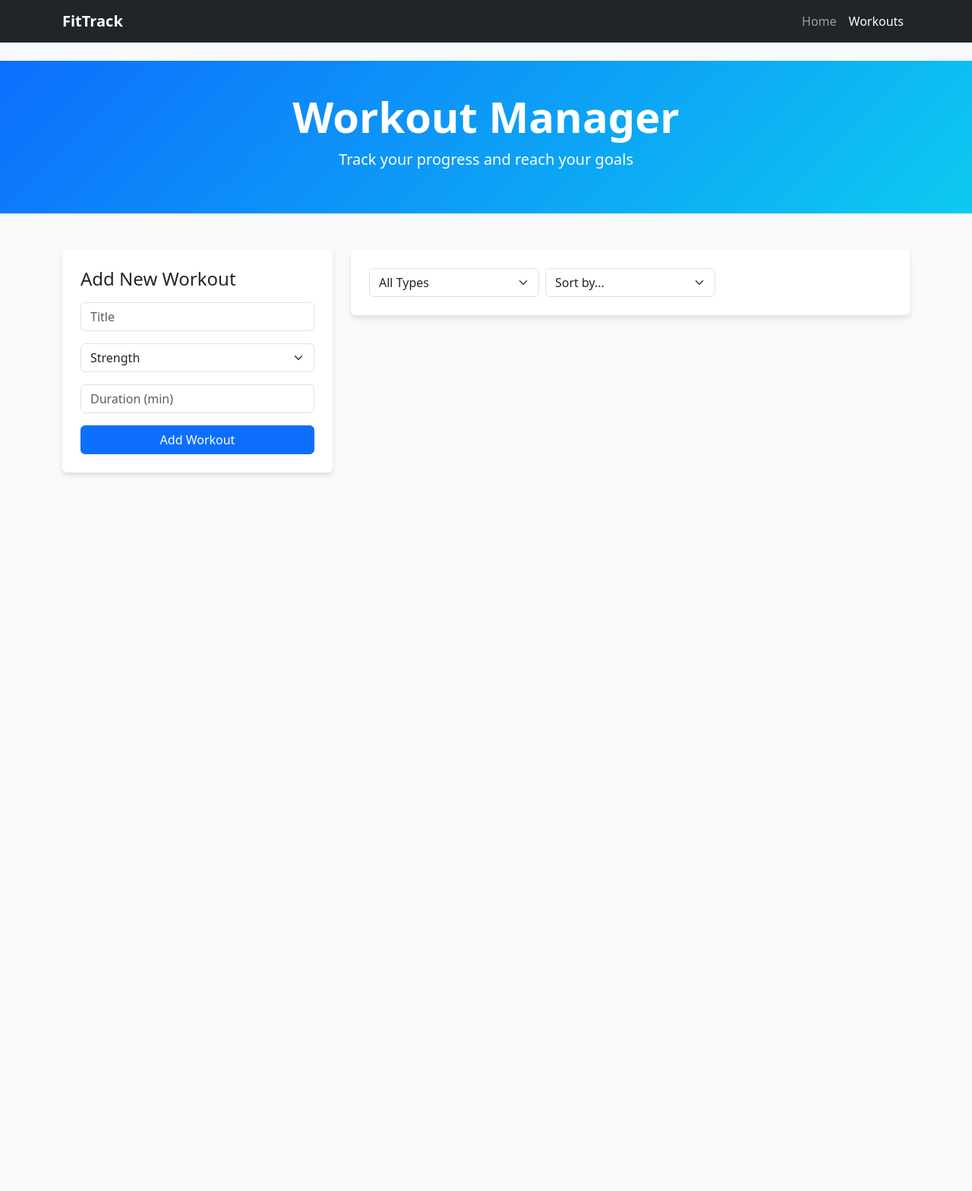
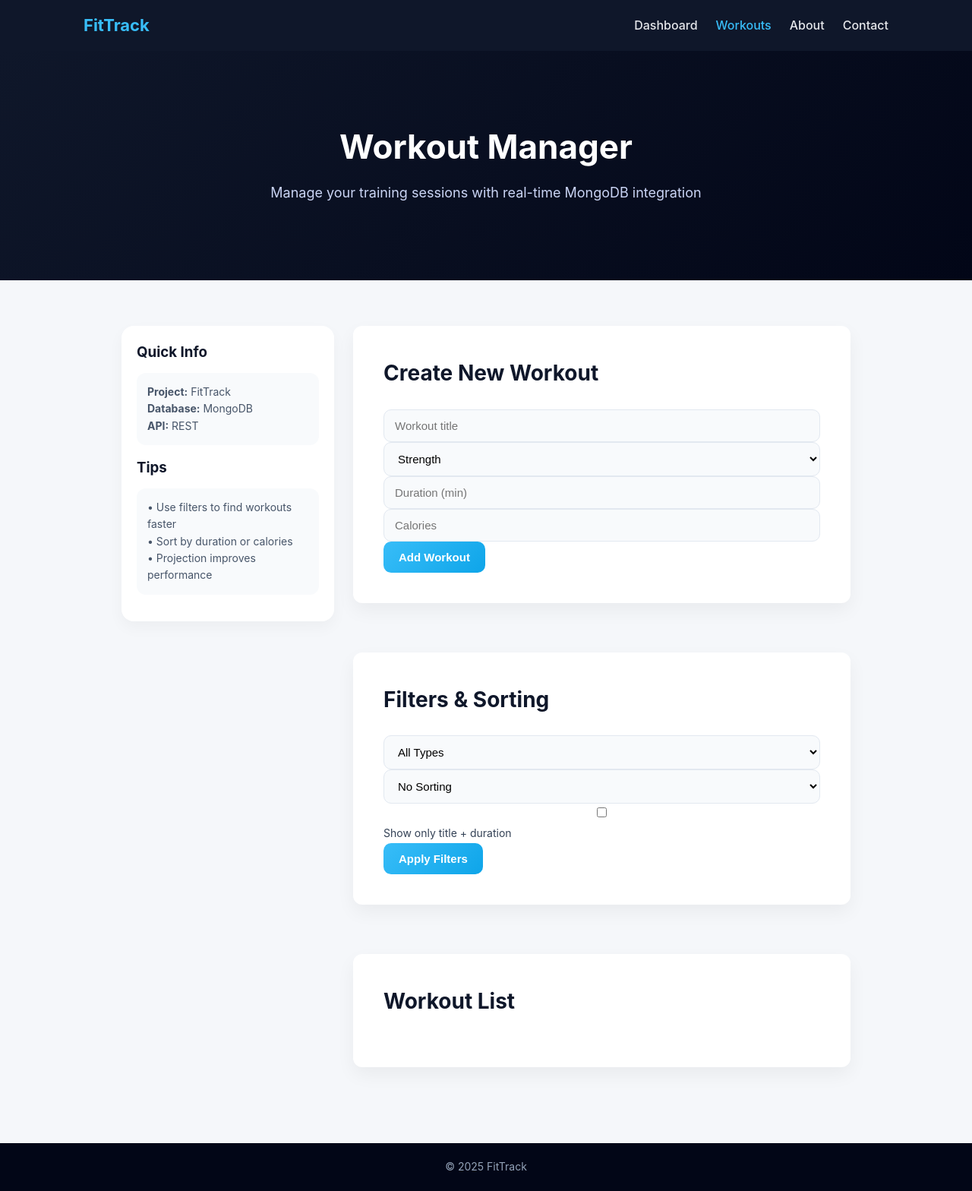
Before and after one commit to Dwardyvennik/Backend-final-project-fittrakker, a website: page views/workouts.html in a window 1280 px wide. Shown: the whole page at 76% size. Before the commit the page ends 800 px from the top, so only its background shows below. Drawn offline with nearby package versions, Linux system fonts and the light colour scheme; no server answers.

Commit message:
Change html files

```diff
--- a/public/styles.css
+++ b/public/styles.css
@@ -157,3 +157,174 @@ body {
 .back-home:hover {
     text-decoration: underline;
 }
+/* ---------- FORMS UI ---------- */
+
+input, select {
+  width: 100%;
+  padding: 12px 14px;
+  border-radius: 10px;
+  border: 1px solid #e2e8f0;
+  font-size: 15px;
+  outline: none;
+  background-color: #f8fafc;
+  transition: all 0.2s ease;
+}
+
+input:focus,
+select:focus {
+  border-color: #38bdf8;
+  background-color: #ffffff;
+  box-shadow: 0 0 0 3px rgba(56, 189, 248, 0.15);
+}
+
+/* Buttons */
+
+button {
+  background: linear-gradient(135deg, #38bdf8, #0ea5e9);
+  color: white;
+  border: none;
+  padding: 12px 20px;
+  border-radius: 10px;
+  font-size: 15px;
+  font-weight: 600;
+  cursor: pointer;
+  transition: all 0.2s ease;
+}
+
+button:hover {
+  transform: translateY(-1px);
+  box-shadow: 0 8px 20px rgba(14, 165, 233, 0.3);
+}
+
+button:active {
+  transform: scale(0.97);
+}
+
+/* Section titles spacing */
+
+.section h2 {
+  margin-bottom: 25px;
+}
+
+/* Workout cards */
+
+#workoutsList div {
+  background: #f8fafc;
+  border-radius: 14px;
+  padding: 18px;
+  box-shadow: 0 6px 16px rgba(0, 0, 0, 0.04);
+  transition: all 0.2s ease;
+}
+
+#workoutsList div:hover {
+  transform: translateY(-3px);
+  box-shadow: 0 12px 28px rgba(0, 0, 0, 0.08);
+}
+
+/* Card text */
+
+#workoutsList h3 {
+  color: #0f172a;
+  margin-bottom: 10px;
+}
+
+#workoutsList p {
+  font-size: 14px;
+  color: #475569;
+  margin-bottom: 6px;
+}
+
+/* Delete button style */
+
+#workoutsList button {
+  background: #ef4444;
+  margin-top: 10px;
+}
+
+#workoutsList button:hover {
+  background: #dc2626;
+}
+
+/* Checkbox alignment */
+
+.section label {
+  font-size: 14px;
+  color: #334155;
+}
+
+/* Mobile fixes */
+
+@media (max-width: 600px) {
+
+  button {
+    width: 100%;
+  }
+
+  input, select {
+    font-size: 14px;
+  }
+
+}
+/* ---------- DASHBOARD LAYOUT ---------- */
+
+.dashboard-layout {
+  display: grid;
+  grid-template-columns: 280px 1fr;
+  gap: 25px;
+  align-items: flex-start;
+}
+
+/* Sidebar */
+
+.dashboard-sidebar {
+  background: #ffffff;
+  padding: 20px;
+  border-radius: 16px;
+  box-shadow: 0 8px 20px rgba(0,0,0,0.04);
+  position: sticky;
+  top: 100px;
+}
+
+.dashboard-sidebar h3 {
+  margin-bottom: 12px;
+  color: #0f172a;
+}
+
+.info-card {
+  background: #f8fafc;
+  padding: 14px;
+  border-radius: 12px;
+  margin-bottom: 15px;
+  font-size: 14px;
+  color: #475569;
+}
+
+/* Content */
+
+.dashboard-content {
+  display: flex;
+  flex-direction: column;
+  gap: 25px;
+}
+
+/* Active nav link */
+
+.active-link {
+  color: #38bdf8 !important;
+  font-weight: 600;
+}
+
+/* Mobile layout */
+
+@media (max-width: 900px) {
+
+  .dashboard-layout {
+    grid-template-columns: 1fr;
+  }
+
+  .dashboard-sidebar {
+    position: relative;
+    top: 0;
+  }
+
+}
--- a/server.js
+++ b/server.js
@@ -15,7 +15,6 @@ app.use((req, res, next) => {
   console.log(`${new Date().toISOString()} - ${req.method} ${req.url}`);
   next();
 });
-
 app.use(express.static("public"));
 
 app.use("/api/workouts", workoutsRoutes);
--- a/views/workouts.html
+++ b/views/workouts.html
@@ -2,199 +2,234 @@
 <html lang="en">
 <head>
   <meta charset="UTF-8">
-  <meta name="viewport" content="width=device-width, initial-scale=1.0">
   <title>Workout Manager — FitTrack</title>
-  <link href="https://cdn.jsdelivr.net/npm/bootstrap@5.3.0/dist/css/bootstrap.min.css" rel="stylesheet">
-  <style>
-    body { background-color: #f8f9fa; }
-    .navbar { background-color: #212529; }
-    .card { border: none; box-shadow: 0 4px 6px rgba(0,0,0,0.1); }
-    .hero { background: linear-gradient(135deg, #0d6efd, #0dcaf0); color: white; padding: 40px 0; }
-  </style>
+  <link rel="stylesheet" href="/styles.css">
 </head>
 <body>
 
-<nav class="navbar navbar-expand-lg navbar-dark mb-4">
-  <div class="container">
-    <a class="navbar-brand fw-bold" href="/">FitTrack</a>
-    <div class="navbar-nav">
-      <a class="nav-link" href="/">Home</a>
-      <a class="nav-link active" href="/workouts">Workouts</a>
-    </div>
-  </div>
-</nav>
+<header class="navbar">
+  <div class="nav-container">
 
-<header class="hero text-center mb-5">
-  <div class="container">
-    <h1 class="display-4 fw-bold">Workout Manager</h1>
-    <p class="lead">Track your progress and reach your goals</p>
+    <div class="logo">FitTrack</div>
+
+    <ul class="nav-links">
+      <li><a href="/">Dashboard</a></li>
+      <li><a href="/workouts" class="active-link">Workouts</a></li>
+      <li><a href="/about">About</a></li>
+      <li><a href="/contact">Contact</a></li>
+    </ul>
+
   </div>
 </header>
 
-<main class="container">
-  <div class="row g-4">
-    <div class="col-lg-4">
-      <div class="card p-4">
-        <h4 class="mb-3">Add New Workout</h4>
-        <div class="mb-3">
-          <input type="text" id="titleInput" class="form-control" placeholder="Title">
+<section class="hero">
+  <div class="hero-content">
+    <h1>Workout Manager</h1>
+    <p>Manage your training sessions with real-time MongoDB integration</p>
   </div>
-        <div class="mb-3">
-          <select id="typeInput" class="form-select">
+</section>
+
+
+<main class="main-content">
+
+  <div class="dashboard-layout">
+
+    <!-- SIDEBAR -->
+    <aside class="dashboard-sidebar">
+
+      <h3>Quick Info</h3>
+
+      <div class="info-card">
+        <p><strong>Project:</strong> FitTrack</p>
+        <p><strong>Database:</strong> MongoDB</p>
+        <p><strong>API:</strong> REST</p>
+      </div>
+
+      <h3>Tips</h3>
+
+      <div class="info-card">
+        <p>• Use filters to find workouts faster</p>
+        <p>• Sort by duration or calories</p>
+        <p>• Projection improves performance</p>
+      </div>
+
+    </aside>
+
+
+    <!-- CONTENT -->
+    <div class="dashboard-content">
+
+      <!-- CREATE -->
+      <section class="section">
+
+        <h2>Create New Workout</h2>
+
+        <div class="form-grid">
+
+          <input type="text" id="titleInput" placeholder="Workout title">
+
+          <select id="typeInput">
             <option value="strength">Strength</option>
-            <option value="stamina">Stamina</option>
+            <option value="cardio">Cardio</option>
             <option value="yoga">Yoga</option>
           </select>
-        </div>
-        <div class="mb-3">
-          <input type="number" id="durationInput" class="form-control" placeholder="Duration (min)">
-        </div>
-        <button onclick="createWorkout()" class="btn btn-primary w-100">Add Workout</button>
-      </div>
+
+          <input type="number" id="durationInput" placeholder="Duration (min)">
+
+          <input type="number" id="caloriesInput" placeholder="Calories">
+
         </div>
 
-    <div class="col-lg-8">
-      <div class="card p-4 mb-4">
-        <div class="row g-2">
-          <div class="col-md-4">
-            <select id="typeFilter" class="form-select" onchange="loadWorkouts()">
+        <button onclick="createWorkout()">Add Workout</button>
+
+      </section>
+
+
+      <!-- FILTERS -->
+      <section class="section">
+
+        <h2>Filters & Sorting</h2>
+
+        <div class="form-grid">
+
+          <select id="typeFilter">
             <option value="">All Types</option>
             <option value="strength">Strength</option>
-              <option value="stamina">Stamina</option>
+            <option value="cardio">Cardio</option>
             <option value="yoga">Yoga</option>
           </select>
-          </div>
-          <div class="col-md-4">
-            <select id="sortSelect" class="form-select" onchange="loadWorkouts()">
-              <option value="">Sort by...</option>
-              <option value="duration">Duration</option>
+
+          <select id="sortSelect">
+            <option value="">No Sorting</option>
+            <option value="duration">Sort by Duration</option>
+            <option value="calories">Sort by Calories</option>
           </select>
-          </div>
-        </div>
+
+          <label class="checkbox-row">
+            <input type="checkbox" id="projectionCheck">
+            Show only title + duration
+          </label>
+
         </div>
 
-      <div id="workoutsList" class="row row-cols-1 g-3">
+        <button onclick="loadWorkouts()">Apply Filters</button>
+
+      </section>
+
+
+      <!-- LIST -->
+      <section class="section">
+
+        <h2>Workout List</h2>
+
+        <div id="workoutsList" class="cards-grid"></div>
+
+      </section>
+
     </div>
+
   </div>
-  </div>
+
 </main>
 
-<div class="modal fade" id="editModal" tabindex="-1">
-  <div class="modal-dialog">
-    <div class="modal-content">
-      <div class="modal-header">
-        <h5 class="modal-title">Edit Workout</h5>
-        <button type="button" class="btn-close" data-bs-dismiss="modal"></button>
-      </div>
-      <div class="modal-body">
-        <input type="hidden" id="editId">
-        <div class="mb-3"><input type="text" id="editTitle" class="form-control"></div>
-        <div class="mb-3">
-          <select id="editType" class="form-select">
-            <option value="strength">Strength</option>
-            <option value="stamina">Stamina</option>
-            <option value="yoga">Yoga</option>
-          </select>
-        </div>
-        <div class="mb-3"><input type="number" id="editDuration" class="form-control"></div>
-      </div>
-      <div class="modal-footer">
-        <button type="button" class="btn btn-secondary" data-bs-dismiss="modal">Cancel</button>
-        <button type="button" onclick="updateWorkout()" class="btn btn-success">Save Changes</button>
-      </div>
-    </div>
-  </div>
-</div>
 
-<script src="https://cdn.jsdelivr.net/npm/bootstrap@5.3.0/dist/js/bootstrap.bundle.min.js"></script>
+<footer class="footer">
+  © 2025 FitTrack
+</footer>
+
+
 <script>
-  let editModal;
-  document.addEventListener('DOMContentLoaded', () => {
-    editModal = new bootstrap.Modal(document.getElementById('editModal'));
-    loadWorkouts();
+
+// CREATE
+async function createWorkout() {
+
+  const title = titleInput.value;
+  const type = typeInput.value;
+  const duration = durationInput.value;
+  const calories = caloriesInput.value;
+
+  if (!title || !duration) {
+    alert("Title and duration are required");
+    return;
+  }
+
+  await fetch("/api/workouts", {
+    method: "POST",
+    headers: { "Content-Type": "application/json" },
+    body: JSON.stringify({
+      title,
+      type,
+      duration: Number(duration),
+      calories: Number(calories)
+    })
   });
 
+  titleInput.value = "";
+  durationInput.value = "";
+  caloriesInput.value = "";
+
+  loadWorkouts();
+}
+
+
+// DELETE
+async function deleteWorkout(id) {
+
+  if (!confirm("Delete this workout?")) return;
+
+  await fetch(`/api/workouts/${id}`, {
+    method: "DELETE"
+  });
+
+  loadWorkouts();
+}
+
+
+// LOAD DATA
 async function loadWorkouts() {
-    const type = document.getElementById("typeFilter").value;
-    const sort = document.getElementById("sortSelect").value;
-    let url = `/api/workouts?type=${type}&sort=${sort}`;
+
+  const type = typeFilter.value;
+  const sort = sortSelect.value;
+  const projection = projectionCheck.checked;
+
+  let url = "/api/workouts?";
+
+  if (type) url += `type=${type}&`;
+  if (sort) url += `sort=${sort}&`;
+  if (projection) url += "fields=title,duration";
 
   const res = await fetch(url);
   const data = await res.json();
+
   const container = document.getElementById("workoutsList");
   container.innerHTML = "";
 
-    data.forEach(w => {
+  if (data.length === 0) {
+    container.innerHTML = "<p>No workouts found.</p>";
+    return;
+  }
+
+  data.forEach(workout => {
+
     const card = document.createElement("div");
-      card.className = "col";
+    card.className = "workout-card";
+
     card.innerHTML = `
-        <div class="card h-100 p-3 border-start border-primary border-4">
-          <div class="d-flex justify-content-between align-items-center">
-            <div>
-              <h5 class="mb-1">${w.title}</h5>
-              <span class="badge bg-secondary">${w.type}</span>
-              <small class="text-muted ms-2">${w.duration} min</small>
-            </div>
-            <div>
-              <button onclick="openEditModal('${w._id}', '${w.title}', '${w.type}', ${w.duration})" class="btn btn-sm btn-outline-warning">Edit</button>
-              <button onclick="deleteWorkout('${w._id}')" class="btn btn-sm btn-outline-danger">Delete</button>
-            </div>
-          </div>
-        </div>
+      <h3>${workout.title}</h3>
+      <p><strong>Type:</strong> ${workout.type || "-"}</p>
+      <p><strong>Duration:</strong> ${workout.duration || "-"} min</p>
+      <p><strong>Calories:</strong> ${workout.calories || "-"}</p>
+      <button onclick="deleteWorkout('${workout._id}')">Delete</button>
     `;
+
     container.appendChild(card);
   });
 }
 
-  function openEditModal(id, title, type, duration) {
-    document.getElementById('editId').value = id;
-    document.getElementById('editTitle').value = title;
-    document.getElementById('editType').value = type;
-    document.getElementById('editDuration').value = duration;
-    editModal.show();
-  }
 
-  // Тот самый PUT запрос
-  async function updateWorkout() {
-    const id = document.getElementById('editId').value;
-    const body = {
-      title: document.getElementById('editTitle').value,
-      type: document.getElementById('editType').value,
-      duration: Number(document.getElementById('editDuration').value)
-    };
+loadWorkouts();
 
-    const res = await fetch(`/api/workouts/${id}`, {
-      method: "PUT",
-      headers: { "Content-Type": "application/json" },
-      body: JSON.stringify(body)
-    });
+</script>
 
-    if (res.ok) {
-      editModal.hide();
-      loadWorkouts();
-    }
-  }
-
-  async function createWorkout() {
-    const body = {
-      title: document.getElementById("titleInput").value,
-      type: document.getElementById("typeInput").value,
-      duration: Number(document.getElementById("durationInput").value)
-    };
-    await fetch("/api/workouts", {
-      method: "POST",
-      headers: { "Content-Type": "application/json" },
-      body: JSON.stringify(body)
-    });
-    loadWorkouts();
-  }
-
-  async function deleteWorkout(id) {
-    if (confirm("Delete this workout?")) {
-      await fetch(`/api/workouts/${id}`, { method: "DELETE" });
-      loadWorkouts();
-    }
-  }
-</script>
 </body>
 </html>
```
Also changed, not shown: views/index.html (+40 -44 lines). Lines whose indentation alone changed are shown as unchanged.
